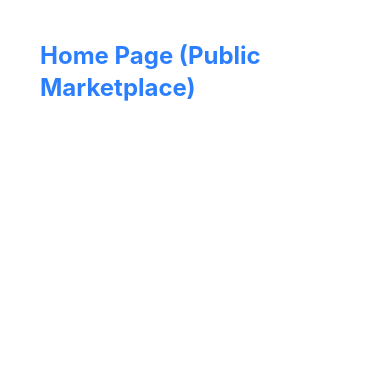
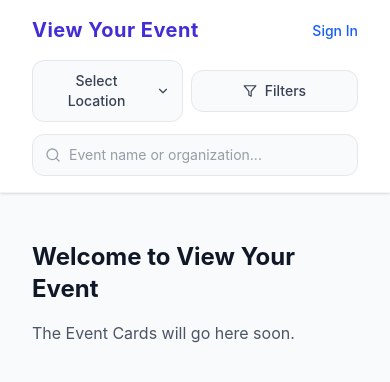
Before and after one commit to Susikaran-M/Product-Event, a React (Vite) app: page / in a window 390 px wide. Shown: the top 382 px of the page. Built offline with nearby package versions, Linux system fonts and the light colour scheme.

Commit message:
created a responsive nav bar but without func's

```diff
--- a/src/App.jsx
+++ b/src/App.jsx
@@ -1,10 +1,10 @@
 import {BrowserRouter as Router, Routes, Route} from 'react-router-dom'
 import { AuthProvider } from './contexts/AuthContext';
-
+import Home from './pages/Home';
 import Login from './pages/Login';
 import Register from './pages/Register';
 const App = () => {
-    const Home = () => <div className="p-10 text-2xl font-bold text-blue-500">Home Page (Public Marketplace)</div>;
+
 
 const Events = () => <div className="p-10 text-2xl font-bold">Event Details Page</div>;
 const Dashboard = () => <div className="p-10 text-2xl font-bold text-green-600">Organizer Dashboard</div>;
--- /dev/null
+++ b/src/components/Navbar.jsx
@@ -0,0 +1,80 @@
+import { Link } from 'react-router-dom';
+import { useAuth } from '../contexts/AuthContext';
+import { FiSearch ,FiChevronDown ,FiFilter } from 'react-icons/fi';
+
+const Navbar = () => {
+
+    const { isAuthenticated, role } = useAuth();
+
+    return(
+
+    <nav className="flex flex-col lg:flex-row lg:justify-around items-center px-8 py-4 bg-white border-b border-gray-100 sticky top-0 z-50 shadow-sm gap-4">
+      {/* top mobile desktop left */}
+      <div className="flex justify-between items-center w-full lg:w-auto">
+        {/* Left logo */}
+        <Link to="/" className="text-xl font-bold text-indigo-700 tracking-wide">
+        View Your Event
+      </Link>
+      {/* only visible on mobile */}
+      <div className="lg:hidden items-center gap-4">
+        {isAuthenticated ? (
+             <button className="text-sm font-medium text-gray-700">Profile</button>
+          ) : (
+            <Link to="/login" className="text-sm font-medium text-blue-600">Sign In</Link>
+          )}
+          </div>
+      </div>
+      {/* for mobile second row and for desktop single row */}
+      <div className="flex  flex-col lg:flex-row w-full lg:flex-1 lg:justify-center items-center gap-3 lg:gap-4 lg:px-6 hide-scrollbar">
+
+
+          <div className="flex items-center gap-2 w-full mg:w-auto">
+        {/* location */}
+          <button className=" flex-1 md:flex-none flex justify-center items-center gap-2 bg-gray-50 border border-gray-200 px-3 py-2.5 rounded-xl text-sm font-medium text-gray-700 hover:bg-gray-100 transition-colors">
+          Select Location <FiChevronDown />
+        </button>
+
+        {/* filter */}
+        <button className="flex-1 md:flex-none flex justify-center items-center gap-2 bg-gray-50 border border-gray-200 px-5 py-2.5 rounded-xl text-sm font-medium text-gray-700 hover:bg-gray-100 transition-colors">
+          <FiFilter /> Filters
+        </button>
+          </div>
+
+      {/* Search Bar */}
+      <div className="flex items-center bg-gray-50 border border-gray-200 rounded-xl px-3 py-2.5 w-full lg:w-80 xl:w-[400px]">
+      <FiSearch className="text-gray-400 mr-2 shrink-0" />
+      <input
+          type="text"
+          placeholder="Event name or organization..."
+          className="bg-transparent outline-none w-full text-sm text-gray-700"
+        />
+      </div>
+
+
+      </div>
+
+
+      {/* the dynamic organize,profile and sign in button */}
+      <div className="hidden lg:flex items-center gap-6">
+         {/* the dynamic organize button */}
+        {isAuthenticated && role === 'ORGANIZER' && (
+          <Link to="/create-event" className="text-sm font-medium text-gray-700 hover:text-blue-600 transition-colors">
+            Organize
+          </Link>
+        )}
+        {/* the dynamic profile,sign in button */}
+        {isAuthenticated ? (
+           <button className="flex items-center gap-2 border border-gray-200 rounded-full px-5 py-2 hover:bg-gray-50 transition-all">
+             <span className="text-sm font-medium text-gray-700">Profile</span>
+           </button>
+        ) : (
+          <Link to="/login" className="bg-blue-600 text-white px-6 py-2 rounded-xl text-sm font-medium hover:bg-blue-700 transition-all shadow-sm">
+            Sign In
+          </Link>
+        )}
+      </div>
+    </nav>
+    )
+
+}
+export default Navbar
--- /dev/null
+++ b/src/pages/Home.jsx
@@ -0,0 +1,15 @@
+import Navbar from "../components/Navbar";
+
+const Home = () => {
+  return (
+  <div className="min-h-screen bg-gray-50">
+    <Navbar />
+    <main className="max-w-7xl mx-auto px-8 py-12">
+        <h1 className="text-2xl font-bold text-gray-900">Welcome to View Your Event</h1>
+        <p className="mt-4 text-gray-600">The Event Cards will go here soon.</p>
+      </main>
+  </div>
+  );
+};
+
+export default Home;
```
